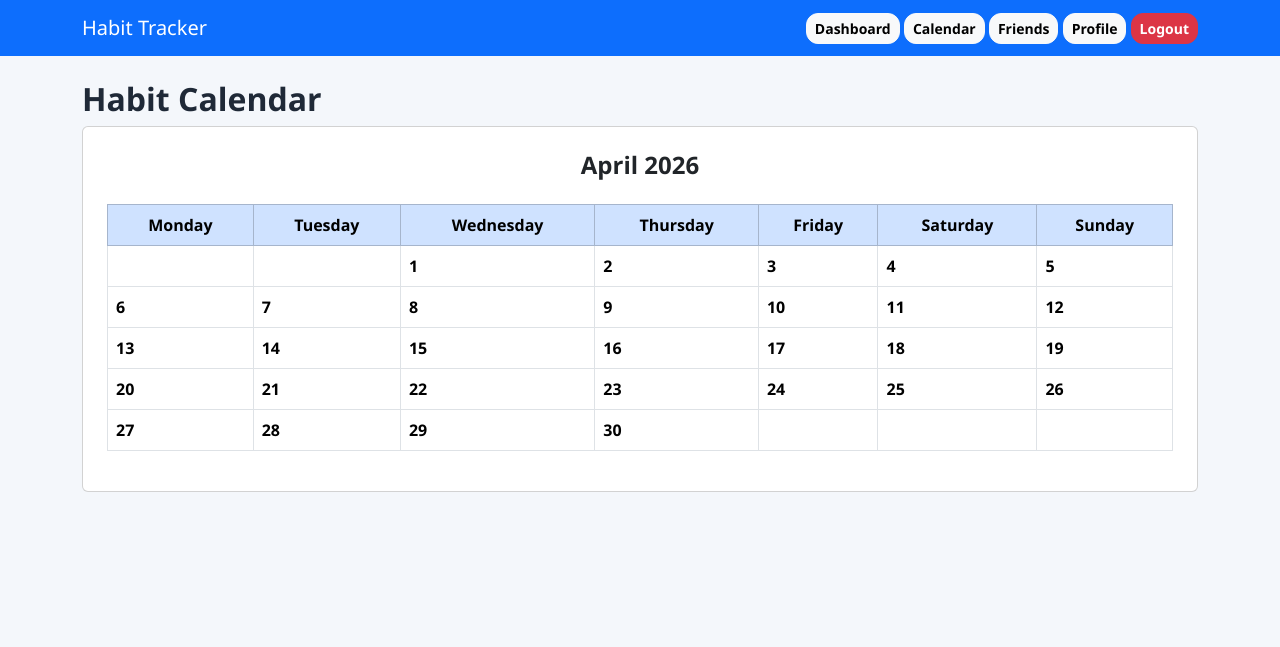
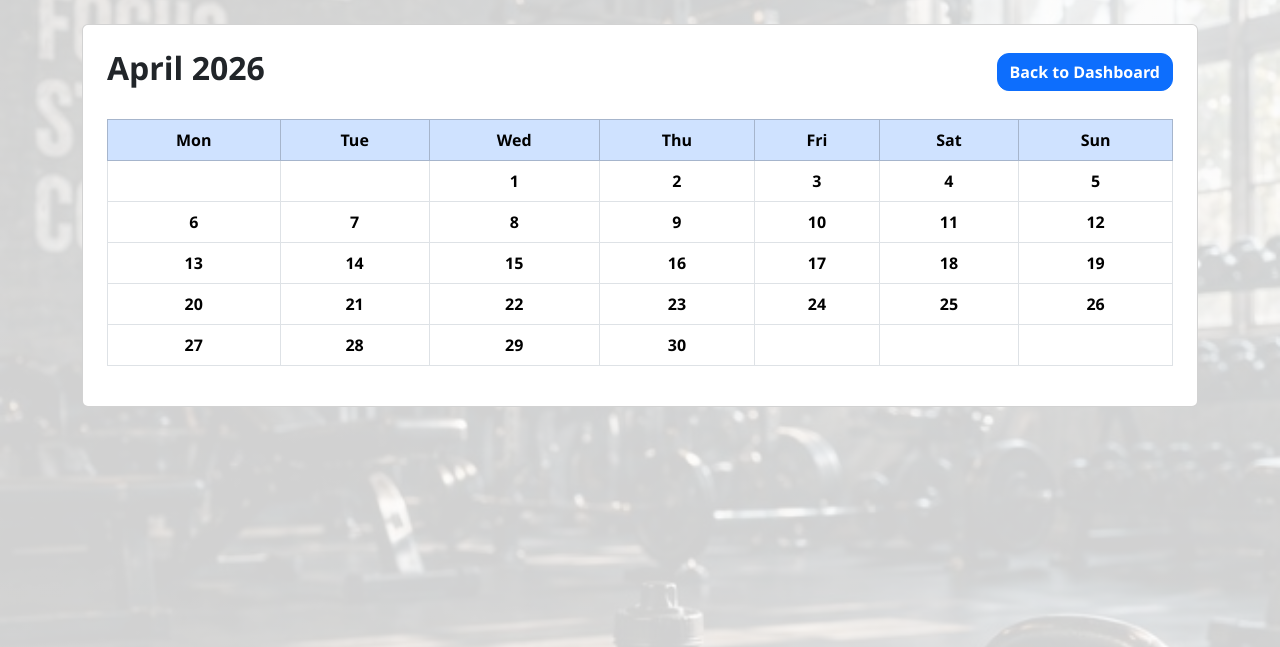
Before and after one commit to wenghengan-source/Agile-Web-Development-Project, a Flask app: page /calendar in a window 1280 px wide. Shown: the top 647 px of the page. Run offline with Flask 3, Linux system fonts and the light colour scheme; the visitor is signed in with stand-in values (Sample User, id 1); data that the repository does not hold is empty.

Commit message:
Refactor calendar.html for improved layout and habits
Updated calendar layout and habit display logic.

```diff
--- a/Habit-tracker/templates/calendar.html
+++ b/Habit-tracker/templates/calendar.html
@@ -9,37 +9,26 @@
     <link rel="stylesheet" href="{{ url_for('static', filename='style.css') }}">
 </head>
 
-<body>
-
-<nav class="navbar navbar-expand-lg navbar-dark bg-primary">
-    <div class="container">
-        <a class="navbar-brand" href="/">Habit Tracker</a>
-        <div>
-            <a class="btn btn-light btn-sm" href="/dashboard">Dashboard</a>
-            <a class="btn btn-light btn-sm" href="/calendar">Calendar</a>
-            <a class="btn btn-light btn-sm" href="/friends">Friends</a>
-            <a class="btn btn-light btn-sm" href="/profile">Profile</a>
-            <a class="btn btn-danger btn-sm" href="/logout">Logout</a>
-        </div>
-    </div>
-</nav>
+<body class="dashboard-body">
 
 <div class="container mt-4">
-    <h2>Habit Calendar</h2>
 
     <div class="card p-4">
-        <h4 class="text-center mb-4">{{ month_name }}</h4>
+        <div class="d-flex justify-content-between align-items-center mb-4">
+            <h2>{{ month_name }}</h2>
+            <a href="/dashboard" class="btn btn-primary">Back to Dashboard</a>
+        </div>
 
-        <table class="table table-bordered calendar-table">
-            <thead class="table-primary text-center">
+        <table class="table table-bordered calendar-table text-center">
+            <thead class="table-primary">
                 <tr>
-                    <th>Monday</th>
-                    <th>Tuesday</th>
-                    <th>Wednesday</th>
-                    <th>Thursday</th>
-                    <th>Friday</th>
-                    <th>Saturday</th>
-                    <th>Sunday</th>
+                    <th>Mon</th>
+                    <th>Tue</th>
+                    <th>Wed</th>
+                    <th>Thu</th>
+                    <th>Fri</th>
+                    <th>Sat</th>
+                    <th>Sun</th>
                 </tr>
             </thead>
 
@@ -51,18 +40,19 @@
                                 {% if day != 0 %}
                                     <strong>{{ day }}</strong>
 
-                                    {% set date_string = "%04d-%02d-%02d"|format(year, month, day) %}
+                                    {% for habit in habits %}
+                                        {% set created_day = habit[4].split("-")[2]|int %}
 
-                                    {% for habit in habits %}
-                                        {% if date_string >= habit[4] %}
+                                        {% if day >= created_day %}
                                             <div class="calendar-habit">
-                                                <strong>{{ habit[1] }}</strong><br>
-                                                {{ habit[2] }} | {{ habit[3] }}<br>
+                                                {{ habit[1] }}
 
-                                                {% if (habit[0], date_string) in completed_set %}
-                                                    <small class="text-success">Completed</small>
+                                                {% set full_date = year ~ "-" ~ "%02d"|format(month) ~ "-" ~ "%02d"|format(day) %}
+
+                                                {% if (habit[0], full_date) in completed_set %}
+                                                    <div class="text-success">✓ Done</div>
                                                 {% else %}
-                                                    <small class="text-danger">Not Completed</small>
+                                                    <div class="text-muted">Pending</div>
                                                 {% endif %}
                                             </div>
                                         {% endif %}
@@ -73,8 +63,10 @@
                     </tr>
                 {% endfor %}
             </tbody>
+
         </table>
     </div>
+
 </div>
 
 </body>
```
